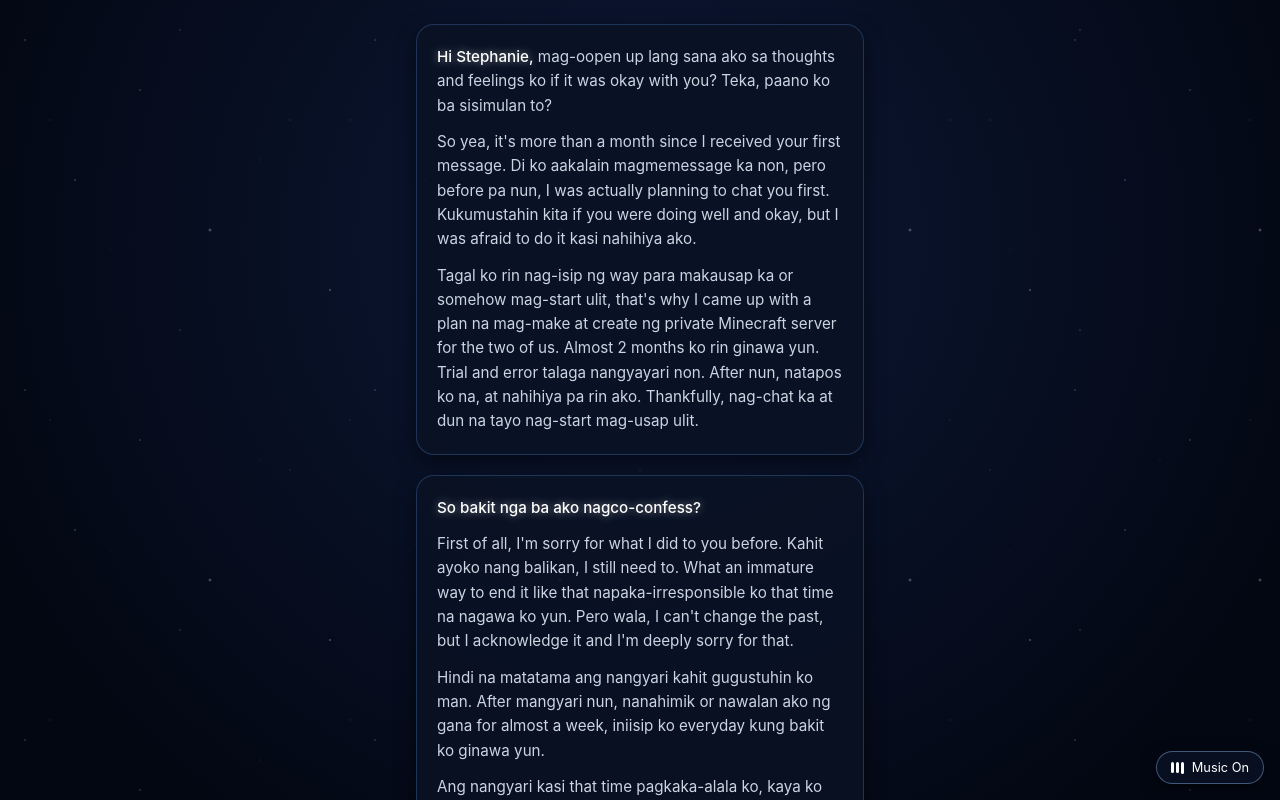
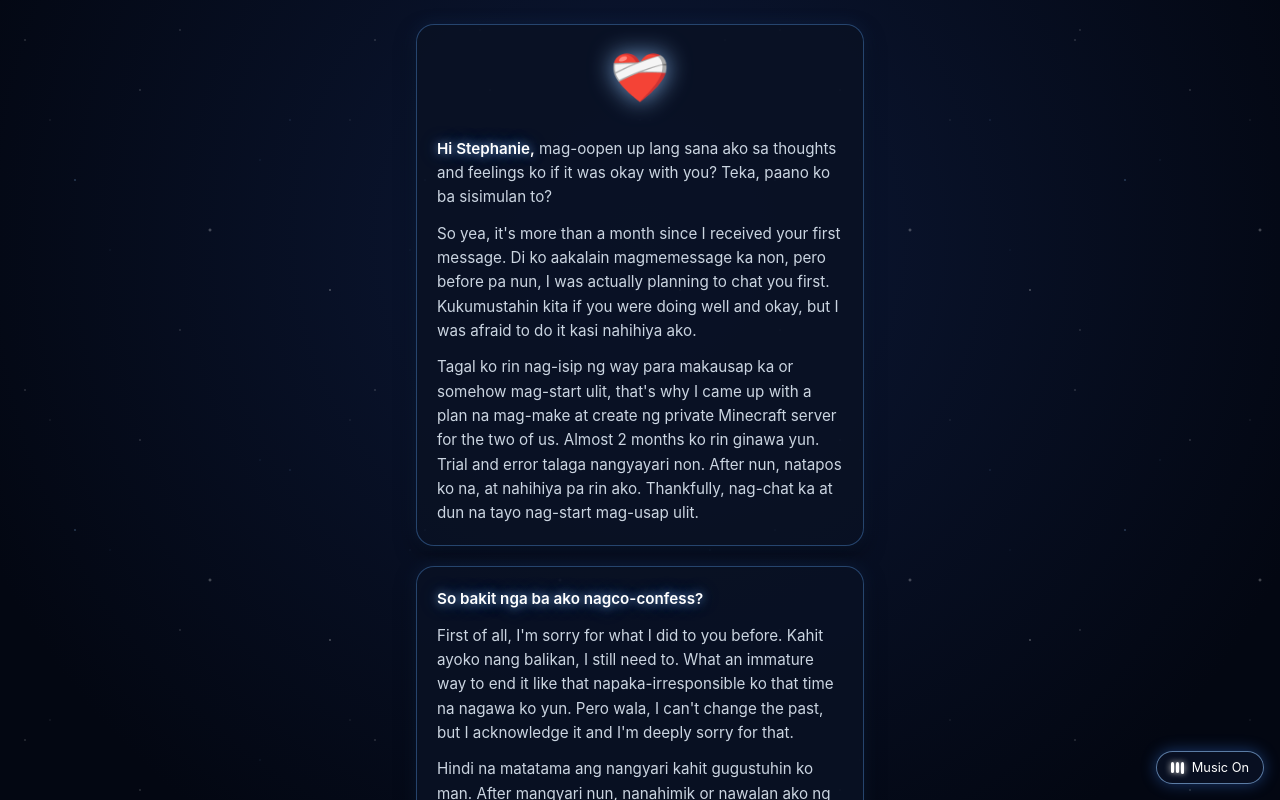
Before and after one commit to yhanntoyccs-del/Confession-letter, a plain HTML site: page index.html in a window 1280 px wide. Both pictures are taken after a click on the button "❤️‍🩹". Shown: the top 800 px of the page. Drawn offline with Linux system fonts and the light colour scheme.

Commit message:
Add files via upload

```diff
--- a/index.html
+++ b/index.html
@@ -10,16 +10,16 @@
     <meta property="og:image" content="photo1.jpg">
 
     <style>
-        /* --- OPTIMIZED FAST NIGHT THEME --- */
+        /* --- OPTIMIZED FAST NIGHT THEME WITH GLOWS --- */
         :root {
             --bg-dark: #030712;
             --card-bg: rgba(10, 18, 36, 0.88);
-            --border-color: rgba(96, 165, 250, 0.25);
-            --border-glow: rgba(147, 197, 253, 0.4);
+            --border-color: rgba(96, 165, 250, 0.35);
+            --border-glow: rgba(147, 197, 253, 0.6);
             --text-primary: #ffffff;
             --text-secondary: #cbd5e1;
-            --blue-glow: rgba(59, 130, 246, 0.25);
-            --white-glow: rgba(255, 255, 255, 0.8);
+            --blue-glow: rgba(59, 130, 246, 0.4);
+            --text-glow-val: 0 0 10px rgba(147, 197, 253, 0.75), 0 0 20px rgba(59, 130, 246, 0.4);
         }
 
         * {
@@ -119,7 +119,7 @@
             border-radius: 50%;
             cursor: pointer;
             margin-top: 20px;
-            box-shadow: 0 0 20px var(--blue-glow);
+            box-shadow: 0 0 25px var(--blue-glow), inset 0 0 10px rgba(147, 197, 253, 0.3);
             animation: pulse 2s infinite;
             display: flex;
             justify-content: center;
@@ -128,9 +128,9 @@
         }
 
         @keyframes pulse {
-            0% { transform: scale(0.96); }
-            50% { transform: scale(1.05); }
-            100% { transform: scale(0.96); }
+            0% { transform: scale(0.96); box-shadow: 0 0 15px var(--blue-glow); }
+            50% { transform: scale(1.05); box-shadow: 0 0 30px var(--blue-glow); }
+            100% { transform: scale(0.96); box-shadow: 0 0 15px var(--blue-glow); }
         }
 
         /* --- MAIN CONTAINER --- */
@@ -150,18 +150,32 @@
             opacity: 1;
         }
 
-        /* STATIC TEXT CARDS (NO ANIMATION/HIDDEN STATE) */
+        /* STATIC CARDS WITH GLOWING BORDER */
         .card {
             background: var(--card-bg);
             border: 1px solid var(--border-color);
             border-radius: 18px;
             padding: 20px;
-            box-shadow: 0 8px 20px rgba(0, 0, 0, 0.5);
+            box-shadow: 0 0 15px rgba(59, 130, 246, 0.12), 0 8px 20px rgba(0, 0, 0, 0.5);
             line-height: 1.6;
             font-size: 0.95rem;
             color: var(--text-secondary);
             opacity: 1;
             transform: none;
+        }
+
+        /* BIG HEART ON TOP OF FIRST CARD */
+        .card-top-heart {
+            font-size: 3rem;
+            text-align: center;
+            margin-bottom: 15px;
+            filter: drop-shadow(0 0 12px rgba(147, 197, 253, 0.8));
+            animation: gentleFloat 3s ease-in-out infinite alternate;
+        }
+
+        @keyframes gentleFloat {
+            0% { transform: translateY(0); }
+            100% { transform: translateY(-6px); }
         }
 
         .card p {
@@ -173,13 +187,14 @@
             margin-bottom: 0;
         }
 
+        /* TEXT HIGHLIGHT WITH NEON/STARRY GLOW EFFECT */
         .highlight {
             color: #ffffff;
-            font-weight: 500;
-            text-shadow: 0 0 8px rgba(255, 255, 255, 0.5);
+            font-weight: 600;
+            text-shadow: var(--text-glow-val);
         }
 
-        /* --- CROSSWISE PHOTO GALLERY (RETAINS SCROLL REVEAL) --- */
+        /* --- CROSSWISE PHOTO GALLERY WITH BORDER GLOW --- */
         .crosswise-gallery {
             display: flex;
             flex-direction: column;
@@ -195,7 +210,7 @@
             overflow: hidden;
             border: 1px solid var(--border-glow);
             background: #081024;
-            box-shadow: 0 8px 20px rgba(0, 0, 0, 0.6);
+            box-shadow: 0 0 20px rgba(59, 130, 246, 0.25), 0 8px 20px rgba(0, 0, 0, 0.6);
 
             opacity: 0;
             transform: translateY(15px);
@@ -234,7 +249,7 @@
             gap: 8px;
             font-size: 0.8rem;
             color: var(--text-primary);
-            box-shadow: 0 4px 15px rgba(0, 0, 0, 0.5);
+            box-shadow: 0 0 15px var(--blue-glow);
             cursor: pointer;
         }
 
@@ -243,6 +258,7 @@
             height: 12px;
             background: #ffffff;
             border-radius: 2px;
+            box-shadow: 0 0 6px #ffffff;
             animation: bounce 0.8s infinite alternate;
         }
 
@@ -285,6 +301,7 @@
     <div class="container" id="mainContent">
 
         <div class="card">
+            <div class="card-top-heart">❤️‍🩹</div>
             <p><span class="highlight">Hi Stephanie,</span> mag-oopen up lang sana ako sa thoughts and feelings ko if it was okay with you? Teka, paano ko ba sisimulan to?</p>
             <p>So yea, it's more than a month since I received your first message. Di ko aakalain magmemessage ka non, pero before pa nun, I was actually planning to chat you first. Kukumustahin kita if you were doing well and okay, but I was afraid to do it kasi nahihiya ako.</p>
             <p>Tagal ko rin nag-isip ng way para makausap ka or somehow mag-start ulit, that's why I came up with a plan na mag-make at create ng private Minecraft server for the two of us. Almost 2 months ko rin ginawa yun. Trial and error talaga nangyayari non. After nun, natapos ko na, at nahihiya pa rin ako. Thankfully, nag-chat ka at dun na tayo nag-start mag-usap ulit.</p>
@@ -336,7 +353,7 @@
         const audioToggle = document.getElementById('audioToggle');
         const audioStatusText = document.getElementById('audioStatusText');
 
-        // Set default music volume to 35%
+        // Default volume set to 35%
         bgMusic.volume = 0.35;
 
         startBtn.addEventListener('click', () => {
```
